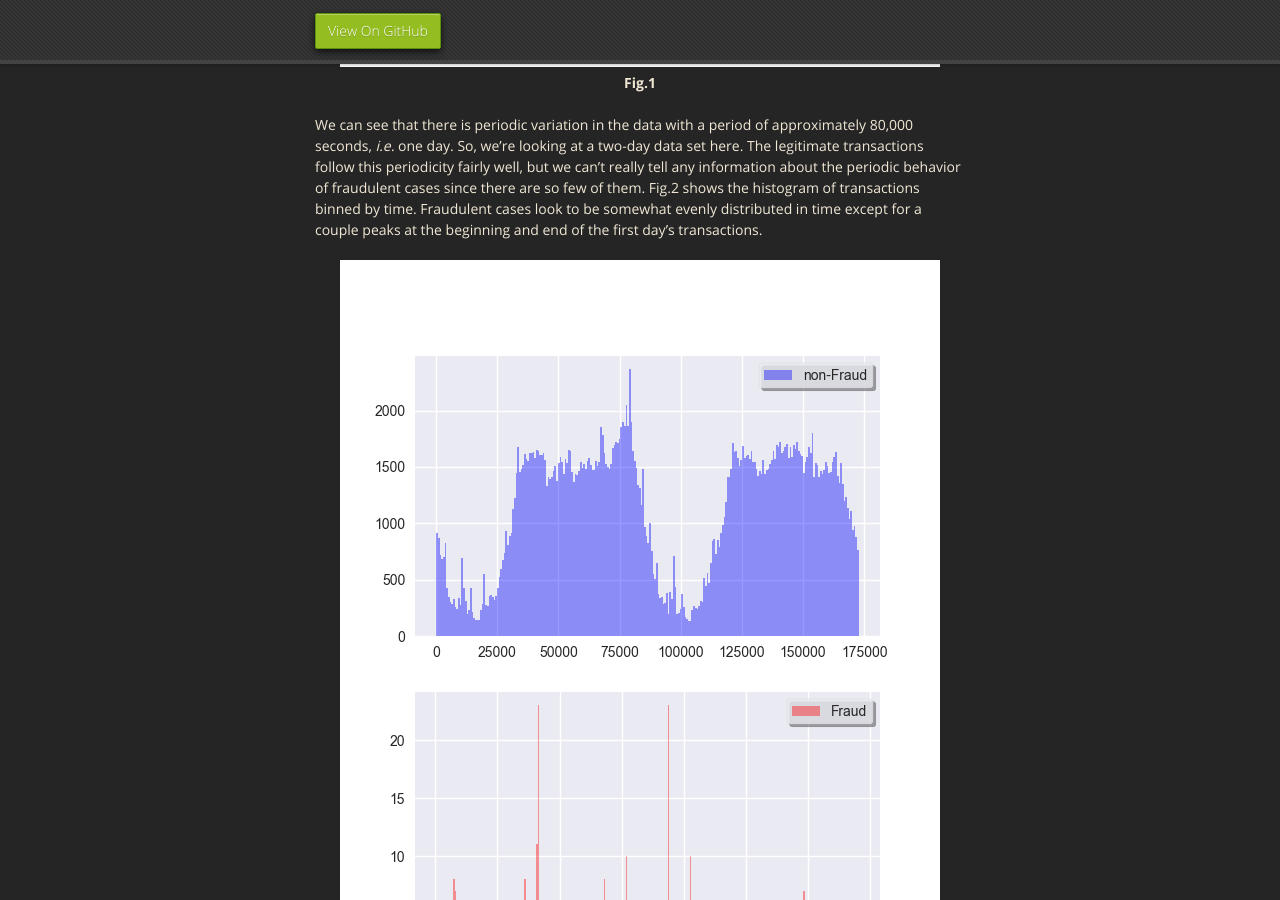
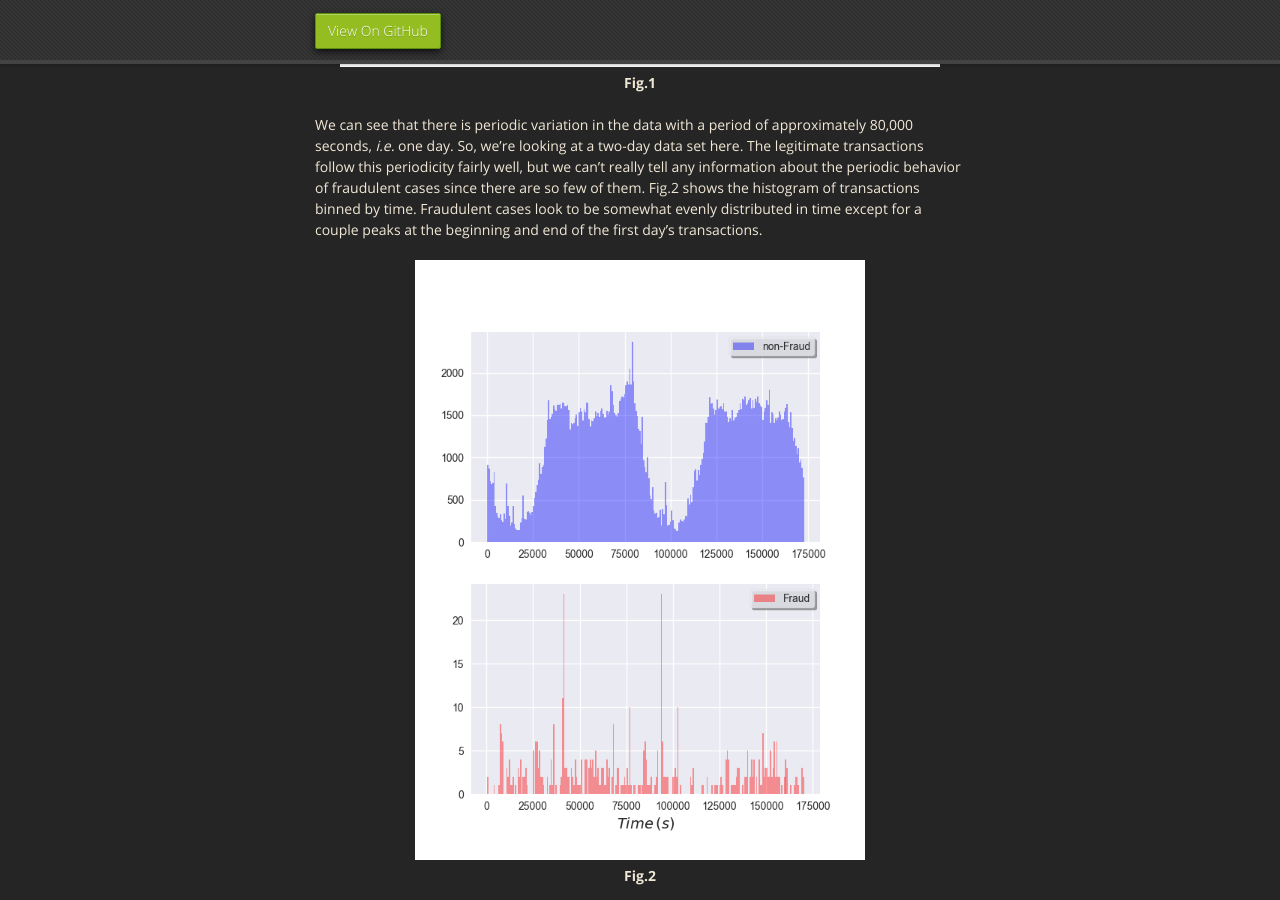
Before and after one commit to mrbrins82/mrbrins82.github.io, a Jekyll site: the page built from creditcardfraud.md, in a window 1280 px wide and 900 px high, scrolled down 1131 px. Built offline with Jekyll 4.4.1, drawn with Linux system fonts in a browser that asks for light colours; nearby versions of some CDN libraries; our own code applies the rules of GitHub Pages for plain Markdown files.

Commit message:
hist size

```diff
--- a/creditcardfraud.md
+++ b/creditcardfraud.md
@@ -22,7 +22,7 @@
 <br/>
 We can see that there is periodic variation in the data with a period of approximately 80,000 seconds, <i>i.e.</i> one day. So, we're looking at a two-day data set here. The legitimate transactions follow this periodicity fairly well, but we can't really tell any information about the periodic behavior of fraudulent cases since there are so few of them. Fig.2 shows the histogram of transactions binned by time. Fraudulent cases look to be somewhat evenly distributed in time except for a couple peaks at the beginning and end of the first day's transactions.
 <br/>
-<center><img src="./assets/images/histogram_Time.png" alt="time histogram" width="600" height="800" />
+<center><img src="./assets/images/histogram_Time.png" alt="time histogram" width="450" height="600" />
 </center>
 <center><strong>Fig.2</strong></center>
 <br/>
```
